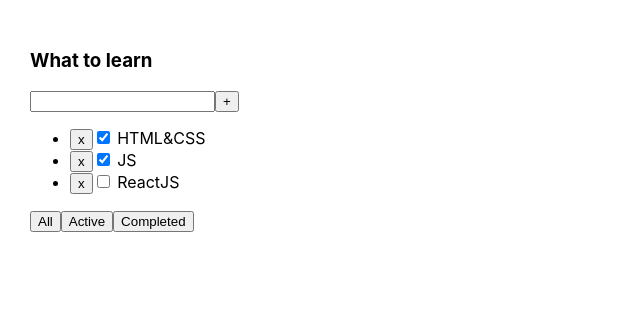
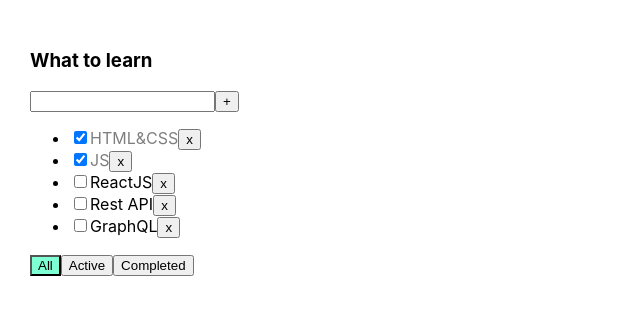
Before and after one commit to JudgEby/it-incubator-todolist-ts, a React (Create React App) app: page / in a window 1280 px wide. Shown: the top 314 px of the page, without its empty margins (0-640 px from the left). Built offline with nearby package versions, Linux system fonts and the light colour scheme.

Commit message:
complete lesson 4

```diff
--- a/src/App.css
+++ b/src/App.css
@@ -6,3 +6,19 @@
 .App > div {
   margin-right: 50px;
 }
+
+.error {
+  border: red 1px solid;
+}
+
+.errorMessage {
+  color: red;
+}
+
+.activeFilter {
+  background-color: aquamarine;
+}
+
+.isDone {
+  opacity: 0.5;
+}
--- a/src/App.tsx
+++ b/src/App.tsx
@@ -1,49 +1,63 @@
 import React, { useState } from 'react'
 import './App.css'
-import Todolist from './Todolist'
+import { Todolist } from './Todolist'
 import { v1 } from 'uuid'
 
-export type keyType = 'All' | 'Active' | 'Completed'
+export type FilterValuesType = 'all' | 'active' | 'completed'
 
 function App() {
-  let [task, setTask] = useState([
+  let [tasks, setTasks] = useState([
     { id: v1(), title: 'HTML&CSS', isDone: true },
     { id: v1(), title: 'JS', isDone: true },
     { id: v1(), title: 'ReactJS', isDone: false },
+    { id: v1(), title: 'Rest API', isDone: false },
+    { id: v1(), title: 'GraphQL', isDone: false },
   ])
 
-  let [filter, setFilter] = useState<keyType>('All')
-
-  let filterValue = task
-
-  if (filter === 'Active') {
-    filterValue = filterValue.filter((task) => !task.isDone)
-  }
-  if (filter === 'Completed') {
-    filterValue = filterValue.filter((task) => task.isDone)
+  function removeTask(id: string) {
+    let filteredTasks = tasks.filter((t) => t.id !== id)
+    setTasks(filteredTasks)
   }
 
-  const addTask = (value: string) => {
-    let newTask = { id: v1(), title: value, isDone: false }
-    setTask([newTask, ...task])
+  function addTask(title: string) {
+    let task = { id: v1(), title: title, isDone: false }
+    let newTasks = [task, ...tasks]
+    setTasks(newTasks)
   }
 
-  const removeTasks = (id: string) => {
-    setTask((task1) => task1.filter((task) => task.id !== id))
+  function changeStatus(id: string): void {
+    const searchedTask = tasks.find((task) => task.id === id)
+    if (searchedTask) {
+      searchedTask.isDone = !searchedTask.isDone
+      setTasks([...tasks])
+    }
   }
 
-  const changeFilter = (key: keyType) => {
-    setFilter(key)
+  let [filter, setFilter] = useState<FilterValuesType>('all')
+
+  let tasksForTodolist = tasks
+
+  if (filter === 'active') {
+    tasksForTodolist = tasks.filter((t) => t.isDone === false)
+  }
+  if (filter === 'completed') {
+    tasksForTodolist = tasks.filter((t) => t.isDone === true)
+  }
+
+  function changeFilter(value: FilterValuesType) {
+    setFilter(value)
   }
 
   return (
     <div className='App'>
       <Todolist
+        title='What to learn'
+        tasks={tasksForTodolist}
+        removeTask={removeTask}
+        changeFilter={changeFilter}
         addTask={addTask}
-        title={'What to learn'}
-        tasks={filterValue}
-        removeTasks={removeTasks}
-        changeFilter={changeFilter}
+        changeStatus={changeStatus}
+        filter={filter}
       />
     </div>
   )
--- a/src/Todolist.tsx
+++ b/src/Todolist.tsx
@@ -1,15 +1,5 @@
-import React from 'react'
-import { keyType } from './App'
-import Button from './components/Button'
-import Input from './components/Input'
-
-type PropsType = {
-  addTask: (value: string) => void
-  title: string
-  tasks: Array<TaskType>
-  removeTasks: (id: string) => void
-  changeFilter: (key: keyType) => void
-}
+import React, { ChangeEvent, KeyboardEvent, useState } from 'react'
+import { FilterValuesType } from './App'
 
 type TaskType = {
   id: string
@@ -17,38 +7,98 @@
   isDone: boolean
 }
 
-const Todolist = (props: PropsType) => {
-  const changeFilterHandlerAll = () => props.changeFilter('All')
+type PropsType = {
+  title: string
+  tasks: Array<TaskType>
+  removeTask: (taskId: string) => void
+  changeFilter: (value: FilterValuesType) => void
+  addTask: (title: string) => void
+  changeStatus: (id: string) => void
+  filter: FilterValuesType
+}
 
-  const changeFilterHandlerActive = () => props.changeFilter('Active')
+export function Todolist(props: PropsType) {
+  let [title, setTitle] = useState('')
+  let [error, setError] = useState<null | string>(null)
 
-  const changeFilterHandlerCompleted = () => props.changeFilter('Completed')
+  const addTask = () => {
+    const trimmedTitle = title.trim()
+    if (trimmedTitle) {
+      props.addTask(trimmedTitle)
+      setError(null)
+    } else {
+      setError('Title is required')
+    }
+    setTitle('')
+  }
+
+  const onChangeHandler = (e: ChangeEvent<HTMLInputElement>) => {
+    setTitle(e.currentTarget.value)
+  }
+
+  const onKeyPressHandler = (e: KeyboardEvent<HTMLInputElement>) => {
+    setError(null)
+    if (e.key === 'Enter') {
+      addTask()
+    }
+  }
+
+  const onAllClickHandler = () => props.changeFilter('all')
+  const onActiveClickHandler = () => props.changeFilter('active')
+  const onCompletedClickHandler = () => props.changeFilter('completed')
 
   return (
     <div>
       <h3>{props.title}</h3>
-      <Input callBack={props.addTask} />
-
+      <div>
+        <input
+          className={error ? 'error' : ''}
+          value={title}
+          onChange={onChangeHandler}
+          onKeyPress={onKeyPressHandler}
+        />
+        <button onClick={addTask}>+</button>
+        {error && <div className={'errorMessage'}>{error}</div>}
+      </div>
       <ul>
-        {props.tasks.map((task) => {
-          const removeTaskHandler = () => props.removeTasks(task.id)
-
+        {props.tasks.map((t) => {
+          const onClickHandler = () => props.removeTask(t.id)
+          const isDoneHandler = () => {
+            props.changeStatus(t.id)
+          }
           return (
-            <li key={task.id}>
-              <Button callBack={removeTaskHandler} value={'x'} />
-              <input key={task.id} type='checkbox' checked={task.isDone} />{' '}
-              <span>{task.title}</span>
+            <li key={t.id}>
+              <input
+                type='checkbox'
+                checked={t.isDone}
+                onChange={isDoneHandler}
+              />
+              <span className={t.isDone ? 'isDone' : ''}>{t.title}</span>
+              <button onClick={onClickHandler}>x</button>
             </li>
           )
         })}
       </ul>
       <div>
-        <Button callBack={changeFilterHandlerAll} value={'All'} />
-        <Button callBack={changeFilterHandlerActive} value={'Active'} />
-        <Button callBack={changeFilterHandlerCompleted} value={'Completed'} />
+        <button
+          className={props.filter === 'all' ? 'activeFilter' : ''}
+          onClick={onAllClickHandler}
+        >
+          All
+        </button>
+        <button
+          className={props.filter === 'active' ? 'activeFilter' : ''}
+          onClick={onActiveClickHandler}
+        >
+          Active
+        </button>
+        <button
+          className={props.filter === 'completed' ? 'activeFilter' : ''}
+          onClick={onCompletedClickHandler}
+        >
+          Completed
+        </button>
       </div>
     </div>
   )
 }
-
-export default Todolist
--- a/src/components/Button.tsx
+++ /dev/null
@@ -1,14 +0,0 @@
-import React from 'react'
-
-type ButtonPT = {
-  callBack: () => void
-  value: string
-}
-
-const Button = ({ callBack, value }: ButtonPT) => {
-  const onClickHandler = () => callBack()
-
-  return <button onClick={onClickHandler}>{value}</button>
-}
-
-export default Button
--- a/src/components/Input.tsx
+++ /dev/null
@@ -1,38 +0,0 @@
-import React, { ChangeEvent, KeyboardEvent, useState } from 'react'
-
-type InputPT = {
-  callBack: (value: string) => void
-}
-
-const Input = ({ callBack }: InputPT) => {
-  let [value, setValue] = useState('')
-
-  const onChangeHandler = (event: ChangeEvent<HTMLInputElement>) => {
-    setValue(event.currentTarget.value)
-  }
-
-  const onClickHandler = () => {
-    callBack(value)
-    setValue('')
-  }
-
-  const onKeyPressHandler = (event: KeyboardEvent<HTMLInputElement>) => {
-    if (event.key === 'Enter') {
-      onClickHandler()
-    }
-  }
-
-  return (
-    <div>
-      <input
-        type='text'
-        onChange={onChangeHandler}
-        value={value}
-        onKeyPress={onKeyPressHandler}
-      />
-      <button onClick={onClickHandler}>+</button>
-    </div>
-  )
-}
-
-export default Input
```
